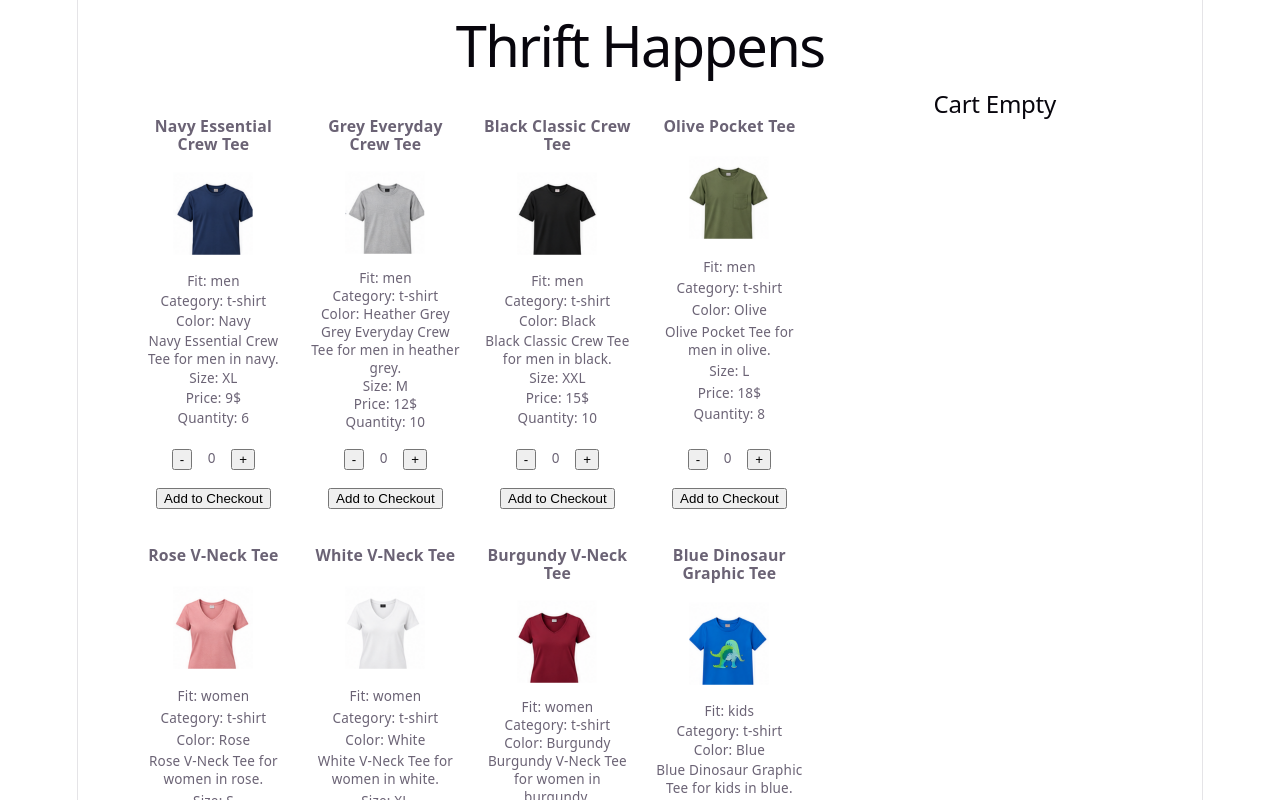
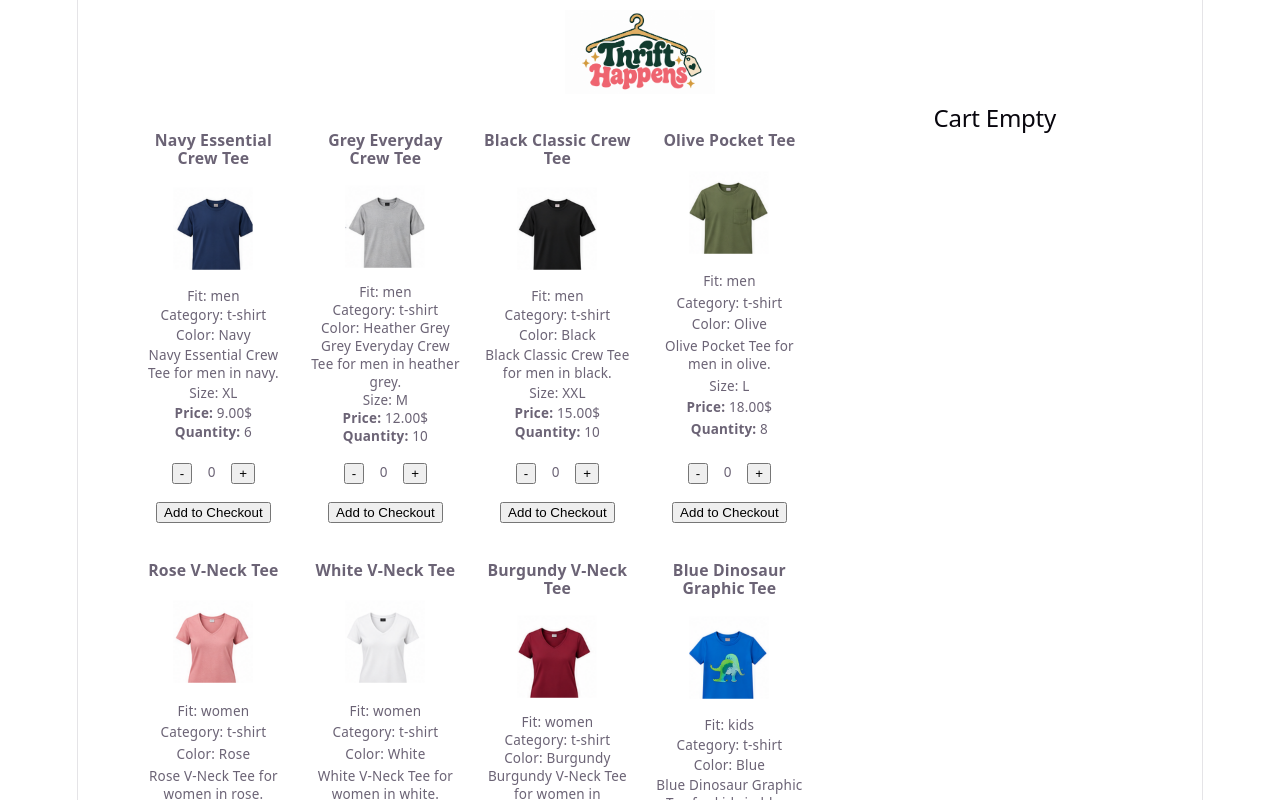
Before and after one commit to CerealNoMilk/COMP2013-Thrift-Happens-V1, a React (Vite) app: page / in a window 1280 px wide. Shown: the top 800 px of the page. Built offline with nearby package versions, Linux system fonts and the light colour scheme.

Commit message:
project 1 final

```diff
--- a/src/App.css
+++ b/src/App.css
@@ -247,3 +247,9 @@
   display: flex;
   justify-content: space-evenly;
 }
+
+.NavBar {
+  display: flex;
+  padding: 10px;
+  justify-content: center;
+}
--- a/src/Components/ItemCard.tsx
+++ b/src/Components/ItemCard.tsx
@@ -42,8 +42,12 @@ export default function ItemCard({
       <p>Color: {color}</p>
       <p>{description}</p>
       <p>Size: {size}</p>
-      <p>Price: {price}$</p>
-      <p>Quantity: {remainQuantity}</p>
+      <p>
+        <b>Price:</b> {price.toFixed(2)}$
+      </p>
+      <p>
+        <b>Quantity:</b> {remainQuantity}
+      </p>
       <br />
       <div>
         <AdjustQuantityCounter
--- a/src/Components/NavBar.tsx
+++ b/src/Components/NavBar.tsx
@@ -1,7 +1,7 @@
 export default function NavBar() {
   return (
     <div className="NavBar">
-      <h1>Thrift Happens</h1>
+      <img src="src\assets\images\logo.png" alt="" width="150px" />
     </div>
   );
 }
```
